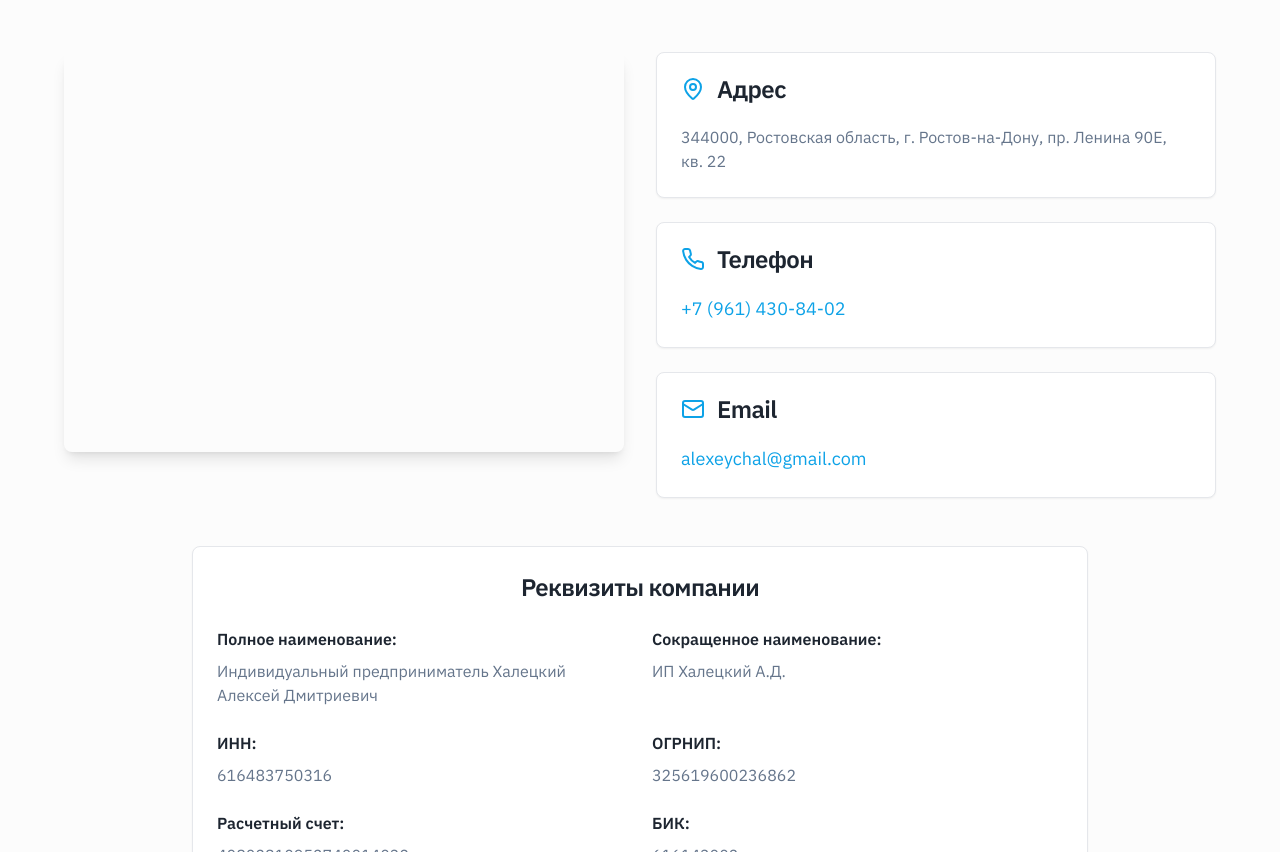
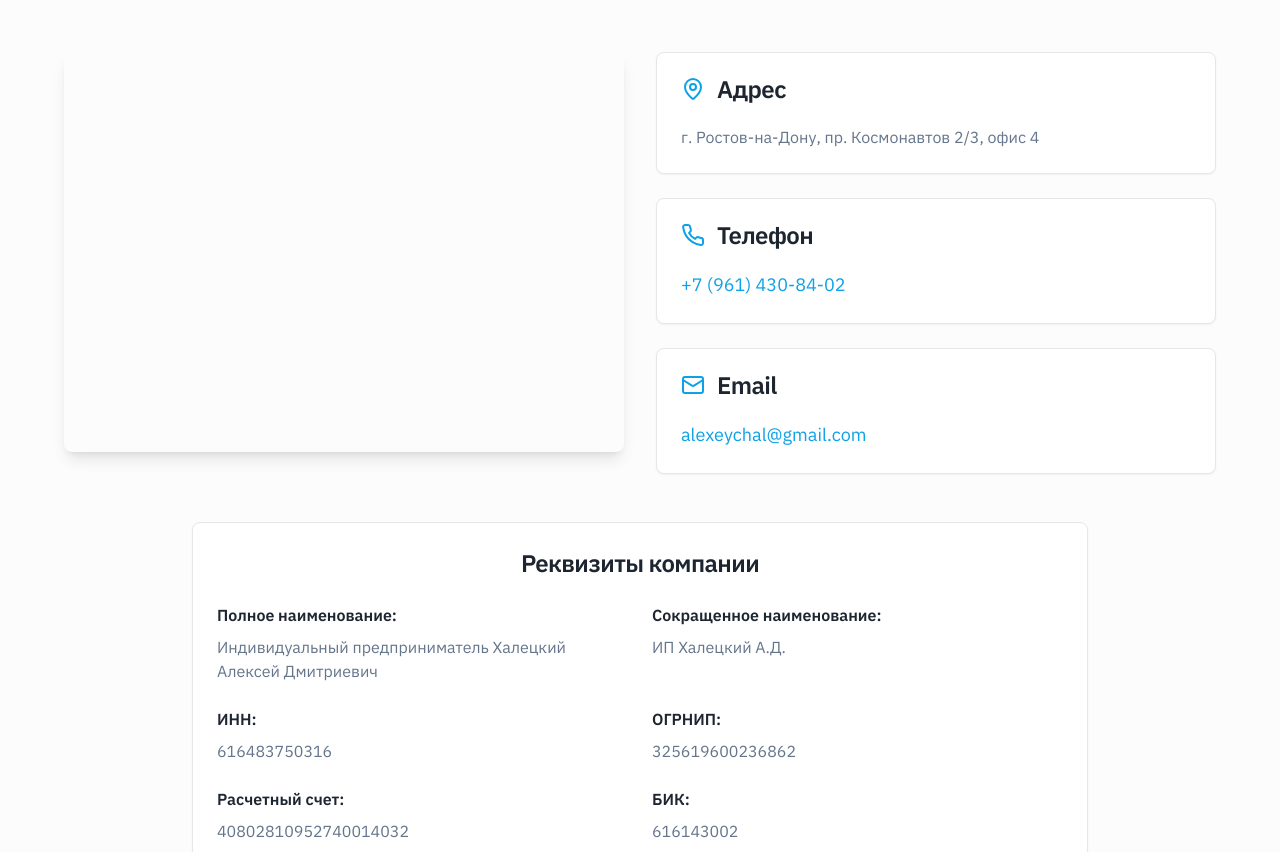
Before and after one commit to pr-poehali-dev/smart-transport-system, a React (Vite) app: page / in a window 1280 px wide. Shown: the part 4705-5557 px from the top of the page. Built offline with nearby package versions, Linux system fonts and the light colour scheme.

Commit message:
Обновить адрес организации

```diff
--- a/src/components/sections/ContactsSection.tsx
+++ b/src/components/sections/ContactsSection.tsx
@@ -15,7 +15,7 @@ export const ContactsSection = ({ onDownloadRequisites }: ContactsSectionProps)
         <div className="grid lg:grid-cols-2 gap-8 max-w-6xl mx-auto mb-12">
           <div className="w-full h-[400px] rounded-lg overflow-hidden shadow-lg">
             <iframe
-              src="https://yandex.ru/map-widget/v1/?ll=39.738447%2C47.222833&z=17&pt=39.738447,47.222833,pm2rdm"
+              src="https://yandex.ru/map-widget/v1/?ll=39.717876%2C47.228963&z=17&pt=39.717876,47.228963,pm2rdm"
               width="100%"
               height="100%"
               frameBorder="0"
@@ -33,7 +33,7 @@ export const ContactsSection = ({ onDownloadRequisites }: ContactsSectionProps)
                 </CardTitle>
               </CardHeader>
               <CardContent>
-                <p className="text-muted-foreground">344000, Ростовская область, г. Ростов-на-Дону, пр. Ленина 90Е, кв. 22</p>
+                <p className="text-muted-foreground">г. Ростов-на-Дону, пр. Космонавтов 2/3, офис 4</p>
               </CardContent>
             </Card>
 
```
